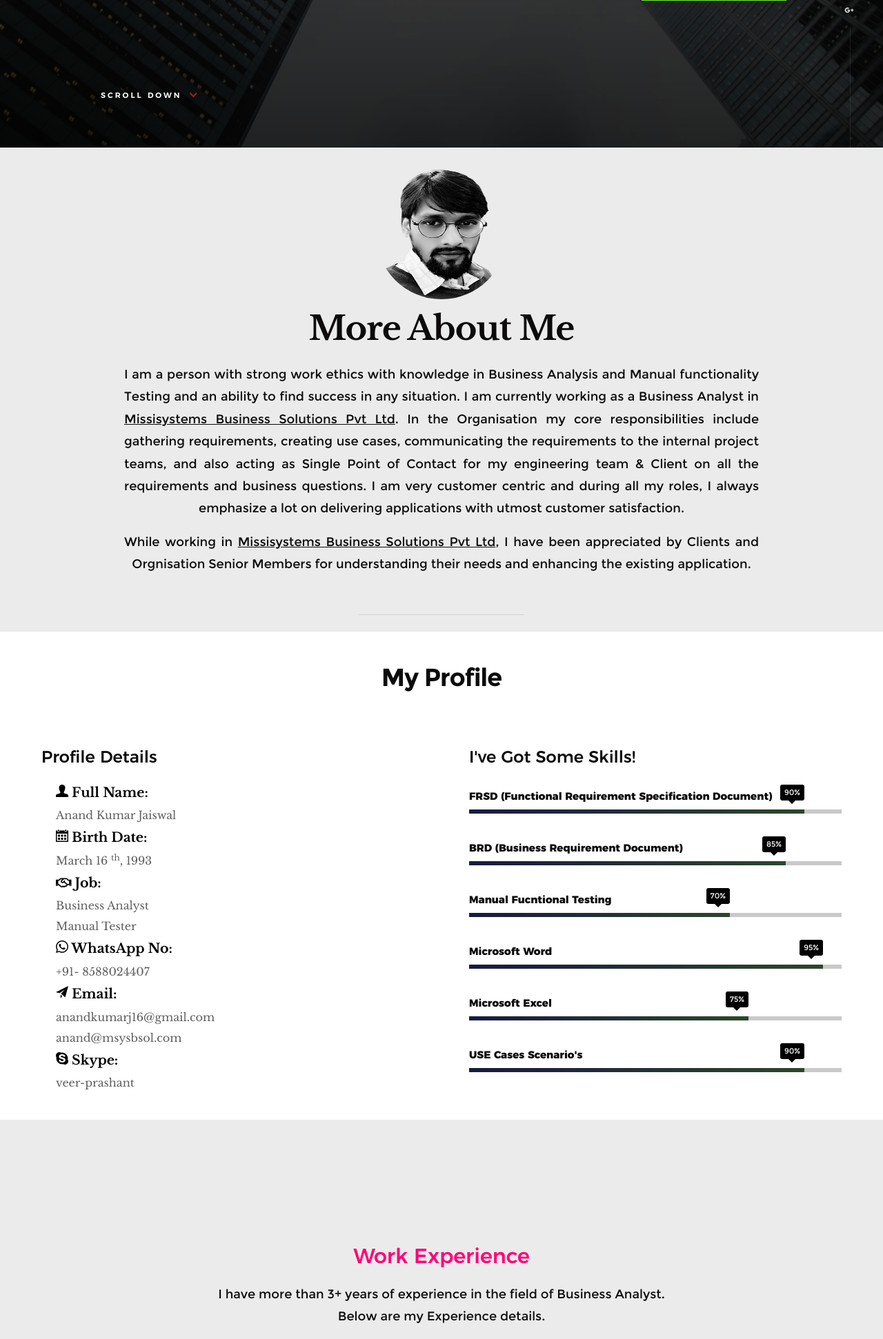
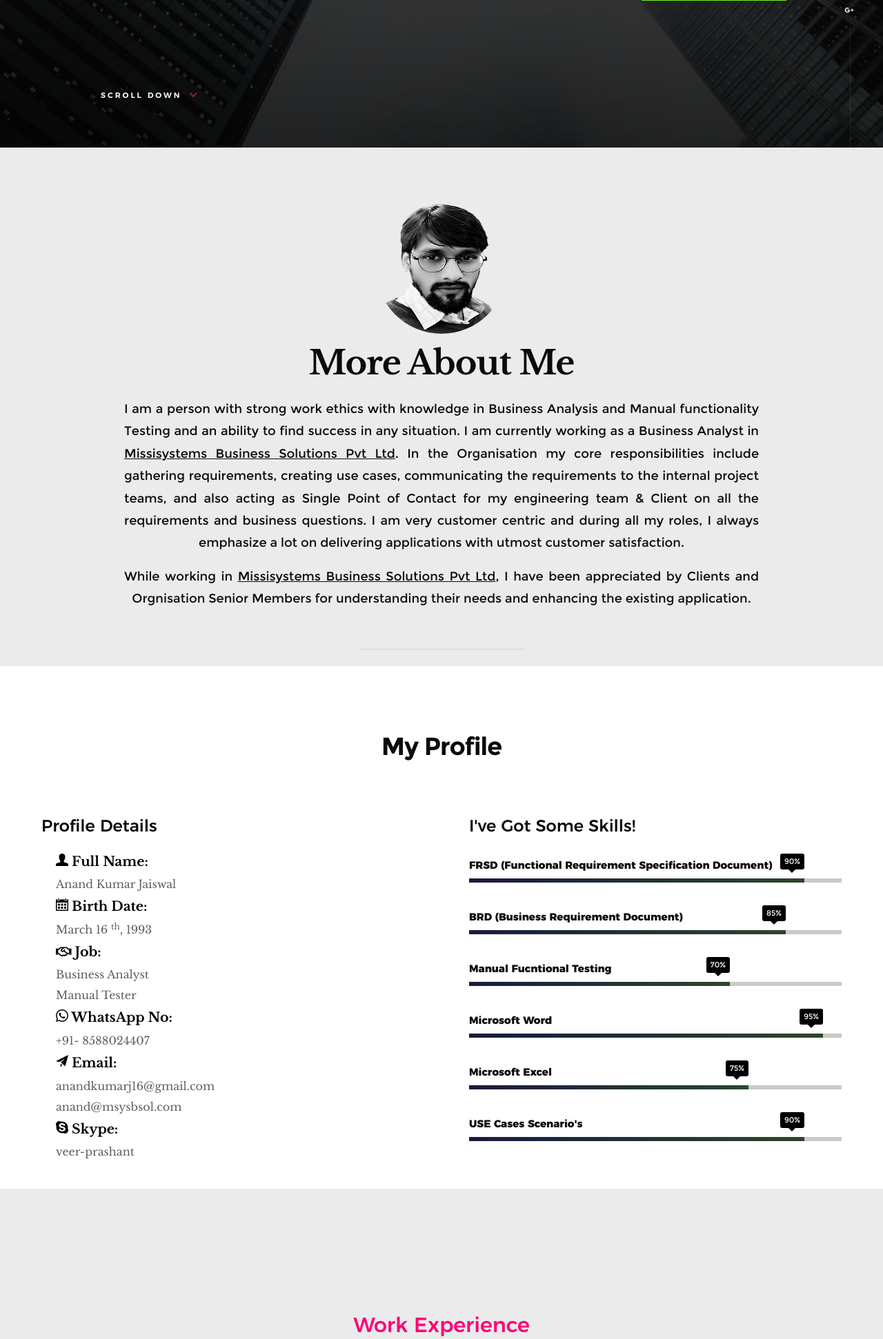
Before and after one commit to JaiswalAnand/A.k.Jaiswal, a PHP site: page /index.html in a window 1280 px wide. Shown: the part 586-2528 px from the top of the page at 69% size. Run offline with PHP 8.4, Linux system fonts and the light colour scheme; some libraries are stand-ins or nearby versions.

Commit message:
CSS Updates
Css Changes

```diff
--- a/css/main.css
+++ b/css/main.css
@@ -2200,7 +2200,7 @@
  * ------------------------------------------------------------------- */
 
 .s-about {
-    padding-top: 3rem;
+    padding-top: 8rem;
     padding-bottom: 0rem;
     background-color: #ebebeb;
     position: relative;
@@ -3336,7 +3336,7 @@
     margin-left: 0;
     font-family: "montserrat-regular", sans-serif;
     font-size: 1.3rem;
-    text-transform: uppercase;
+    text-transform: capitalize;
     letter-spacing: .3rem;
 }
 
```
